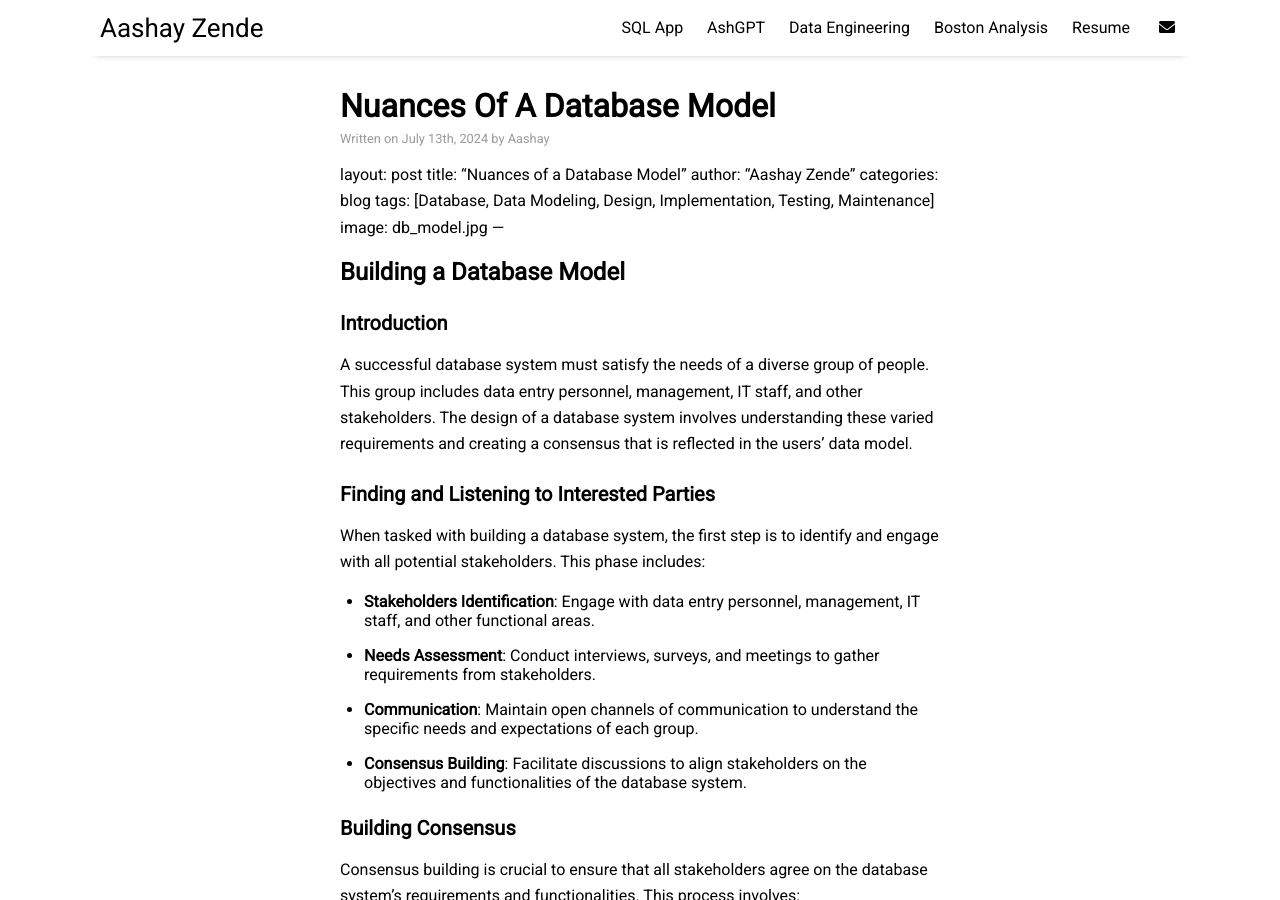
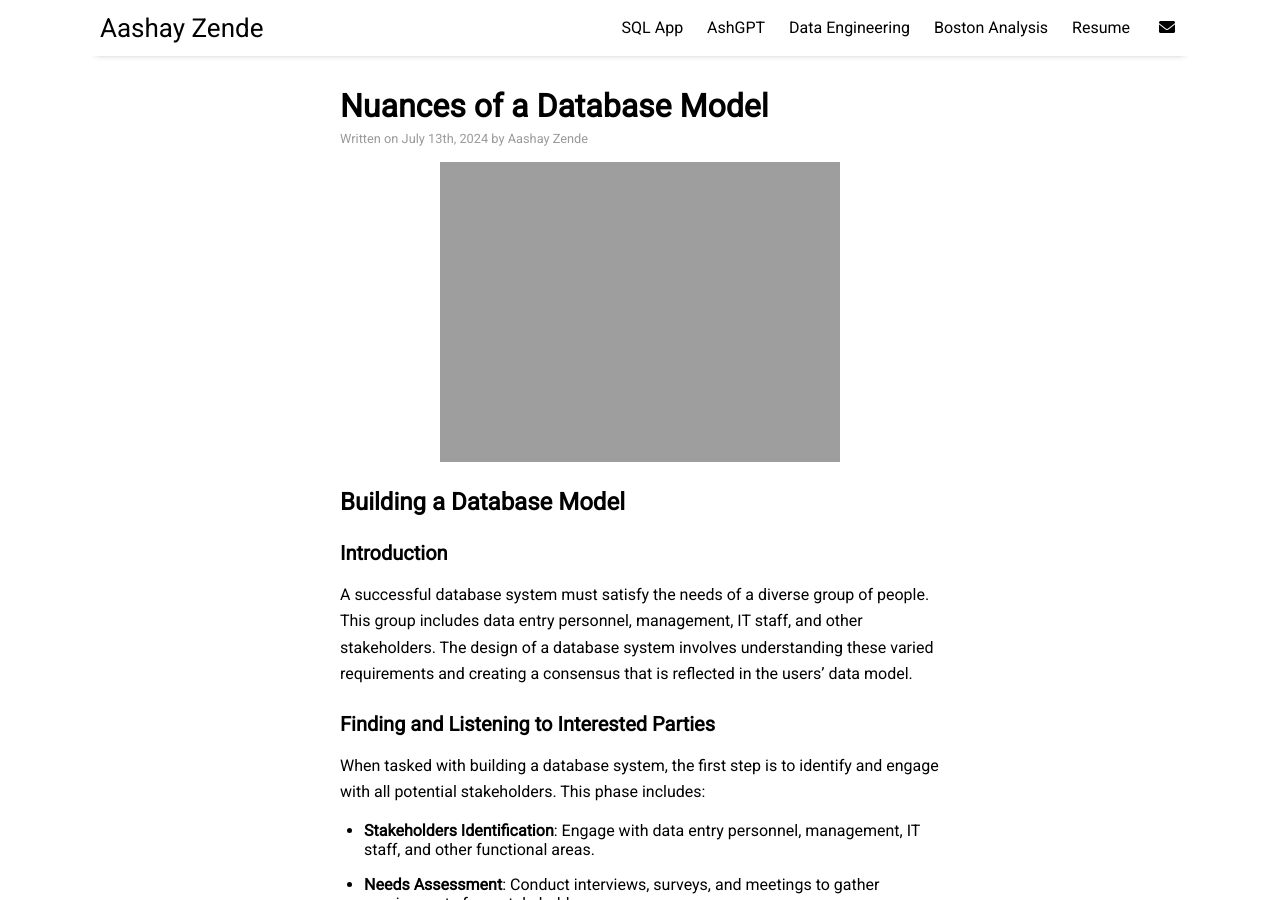
Before and after one commit to ashz1/posts, a Jekyll site: the page built from _posts/2024-07-13-Nuances-of-a-Database-Model.md, in a window 1280 px wide and 900 px high. Built offline with Jekyll 4.4.1, drawn with Linux system fonts in a browser that asks for light colours; nearby versions of some CDN libraries; our own code applies the rules of GitHub Pages for plain Markdown files; some of the changed lines change nothing that is shown.

Commit message:
Update 2024-07-13-Nuances-of-a-Database-Model.md

```diff
--- a/_posts/2024-07-13-Nuances-of-a-Database-Model.md
+++ b/_posts/2024-07-13-Nuances-of-a-Database-Model.md
@@ -1,3 +1,4 @@
+---
 layout: post
 title: "Nuances of a Database Model"
 author: "Aashay Zende"
@@ -40,7 +41,7 @@
 
 #### Example of an Entity-Relationship Diagram (ERD)
 
-![ERD Example](erd_example.jpg)
+![ERD Example](/assets/img/erd_example.jpg)
 
 ### Knowing the Dangers of Anomalies
 
@@ -60,7 +61,7 @@
 
 #### Example of Normalization Process
 
-![Normalization Process](normalization_process.jpg)
+![Normalization Process](/assets/img/normalization_process.jpg)
 
 ### Denormalizing with Care
 
```
